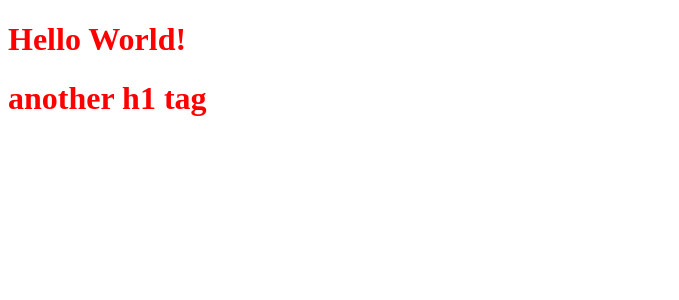
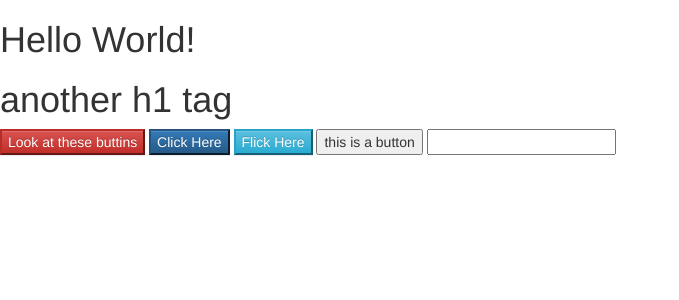
Before and after one commit to doomb0t/django-examples, a Django app: page / in a window 1280 px wide. Shown: the top 300 px of the page, without its empty margins (0-679 px from the left). Run offline with Django 3.2, Linux system fonts and the light colour scheme; some libraries are stand-ins or nearby versions.

Commit message:
update home.html

```diff
--- a/djangoexample/static/templates/base.html
+++ b/djangoexample/static/templates/base.html
@@ -4,7 +4,10 @@
 <head>
     <meta charset="UTF-8">
     <title>Hello World!</title>
-    <link rel="stylesheet" href="{% static "css/main.css" %}">
+    <link rel="stylesheet" href="{% static 'css/main.css' %}">
+    <link rel="stylesheet" href="https://maxcdn.bootstrapcdn.com/bootstrap/3.3.5/css/bootstrap.min.css">
+    <link rel="stylesheet" href="https://maxcdn.bootstrapcdn.com/bootstrap/3.3.5/css/bootstrap-theme.min.css">
+    <script src="https://maxcdn.bootstrapcdn.com/bootstrap/3.3.5/js/bootstrap.min.js"></script>
 </head>
 <body>
     {%block content%}
--- a/djangoexample/static/templates/home.html
+++ b/djangoexample/static/templates/home.html
@@ -1,7 +1,12 @@
 {%extends 'base.html' %}
 
 {% block two %}
-<h1>another h1 tag</h1>
+    <h1>another h1 tag</h1>
+    <button class='btn-danger'>Look at these buttins</button>
+    <button class='btn-primary'>Click Here</button>
+    <button class='btn-info'>Flick Here</button>
+    <button>this is a button</button>
+    <input type="text-field">
 {% endblock %}
 
 {% block content %}
```
Also changed, not shown: djangoexample/src/db.sqlite3.
